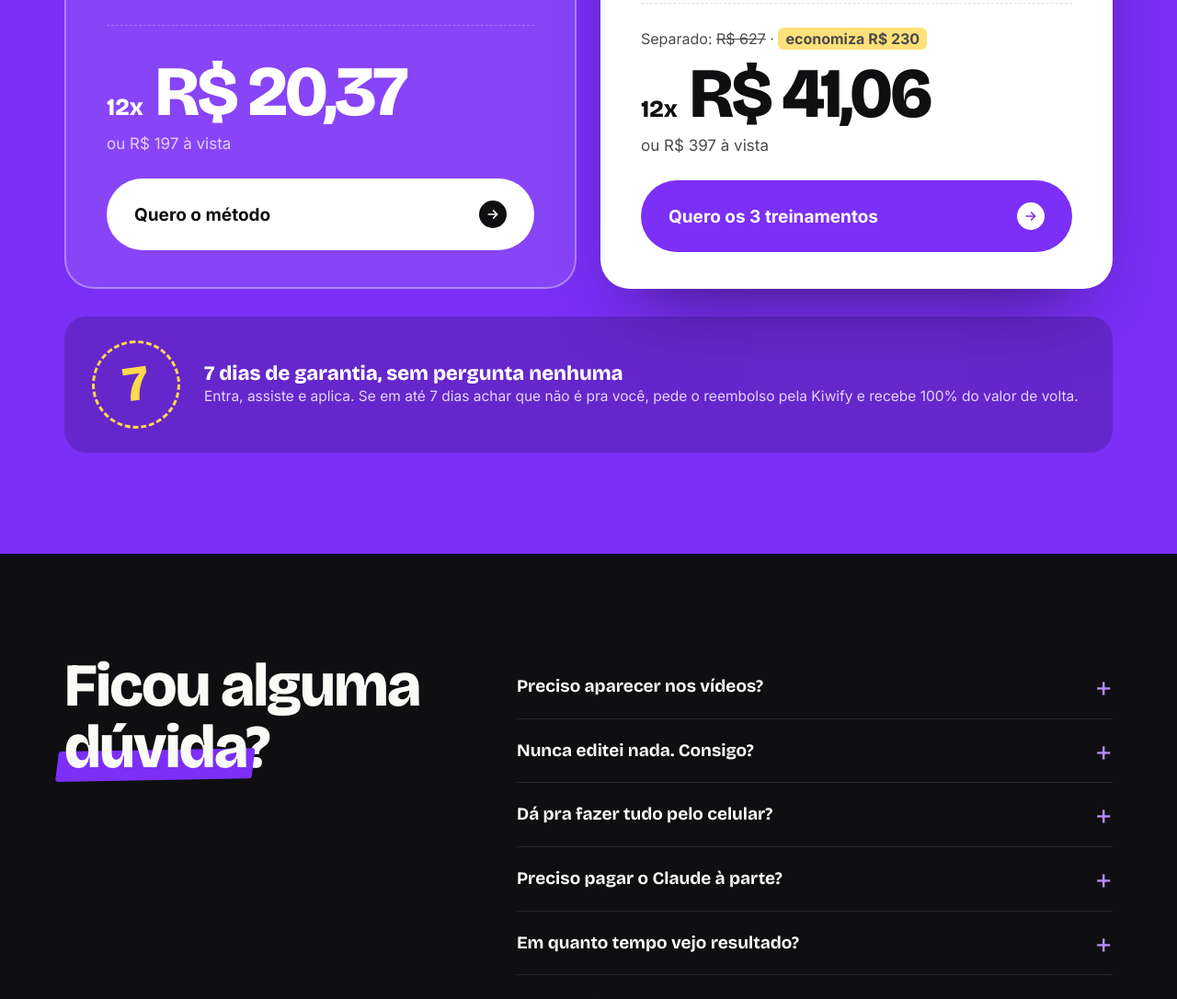
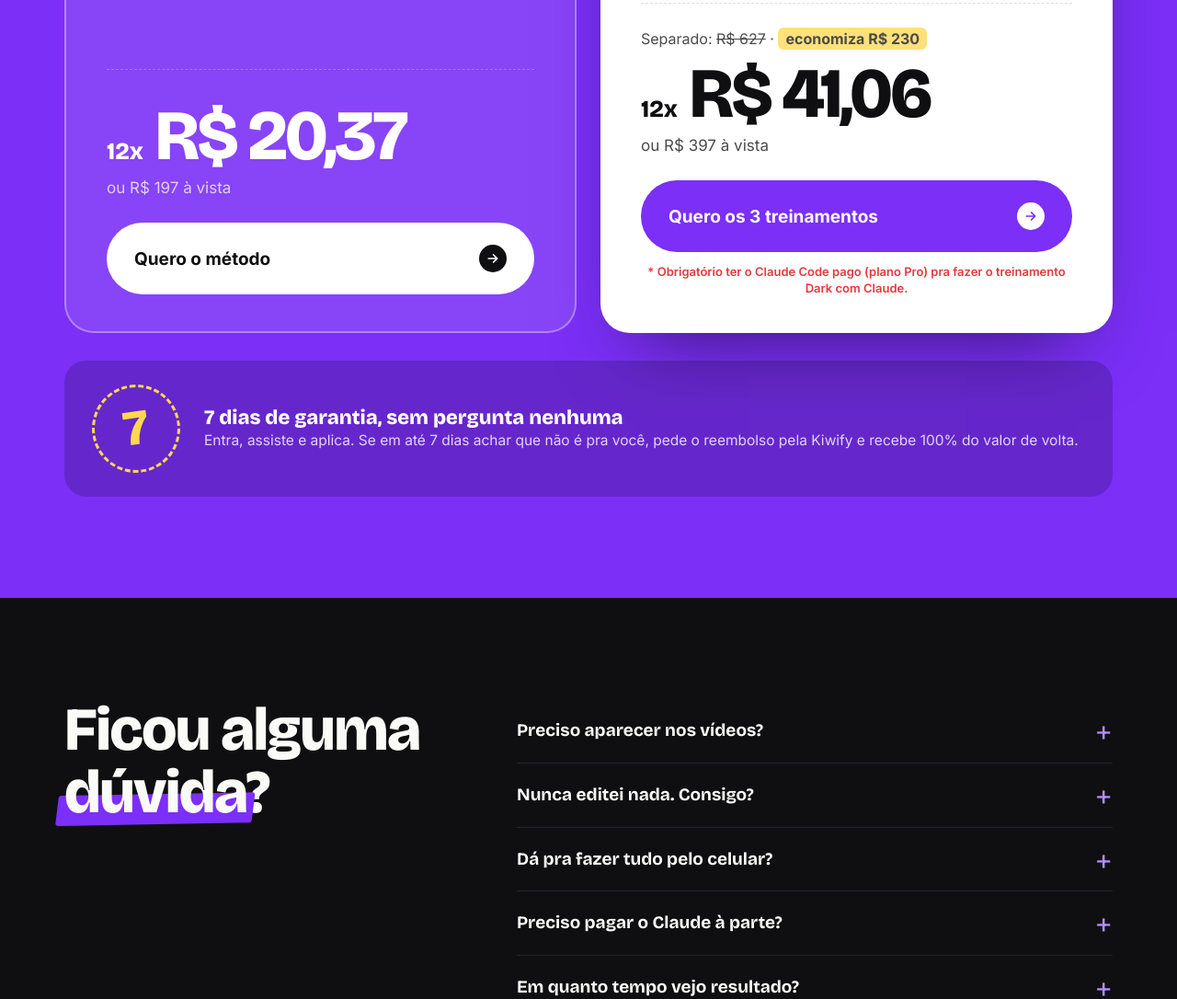
Before and after one commit to luiz7753951-cmyk/vivendo-de-videos-curtos, a plain HTML site: page index.html in a window 1280 px wide. Shown: the part 9769-10855 px from the top of the page at 92% size. Drawn offline with nearby package versions, Linux system fonts and the light colour scheme.

Commit message:
Aviso: obrigatório ter o Claude Code pago
Co-Authored-By: Claude Opus 5.5 <noreply@anthropic.com>

```diff
--- a/index.html
+++ b/index.html
@@ -237,6 +237,7 @@ section{padding:110px 0;position:relative}
   @keyframes pulsa{0%,100%{transform:scale(1)}50%{transform:scale(1.045)}}
   @keyframes brilho{to{background-position:-200% 0}}
 }
+.obrig{margin-top:12px;font:600 13px/1.4 Inter;color:#e5383b;text-align:center}
 /* oferta */
 .oferta{background:var(--roxo);color:#fff;overflow:hidden}
 .oferta:before{content:"";position:absolute;inset:0;background:radial-gradient(circle at 80% 0,rgba(255,255,255,.18),transparent 45%);pointer-events:none}
@@ -598,6 +599,7 @@ footer .w{display:flex;justify-content:space-between;gap:20px;flex-wrap:wrap}
           <div class="val"><small>12x</small> R$ 41,06</div>
           <div class="avista">ou R$ 397 à vista</div>
           <a class="btn" data-checkout href="https://pay.kiwify.com.br/u1taOVg">Quero os 3 treinamentos <span class="seta"><svg><use href="#s"/></svg></span></a>
+          <p class="obrig">* Obrigatório ter o Claude Code pago (plano Pro) pra fazer o treinamento Dark com Claude.</p>
         </div>
       </div>
     </div>
```
